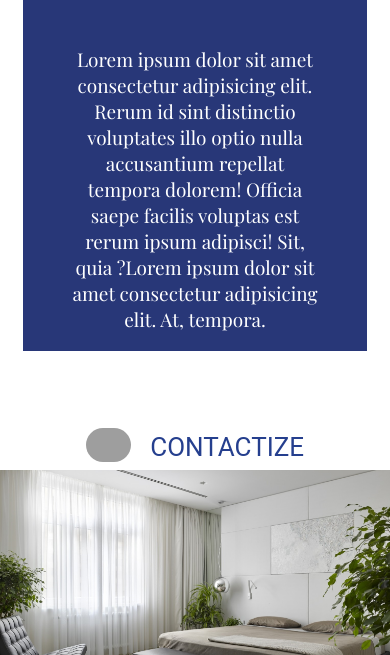
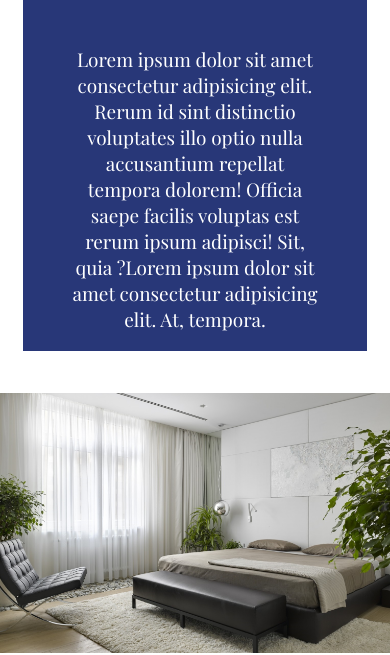
Before and after one commit to Dawood-Lavish/Landing-Page, a plain HTML site: page index.html in a window 390 px wide. Shown: the part 5814-6469 px from the top of the page. Drawn offline with nearby package versions, Linux system fonts and the light colour scheme; grey boxes are pictures that could not be loaded.

Commit message:
Update style2.css

```diff
--- a/style2.css
+++ b/style2.css
@@ -544,5 +544,8 @@ footer>.last>.logos>a{
     flex-direction: column;
     width: 100%;
   }
+  footer>.wallpaper{
+    margin-top: 0px;
+  }
 
 }
```
